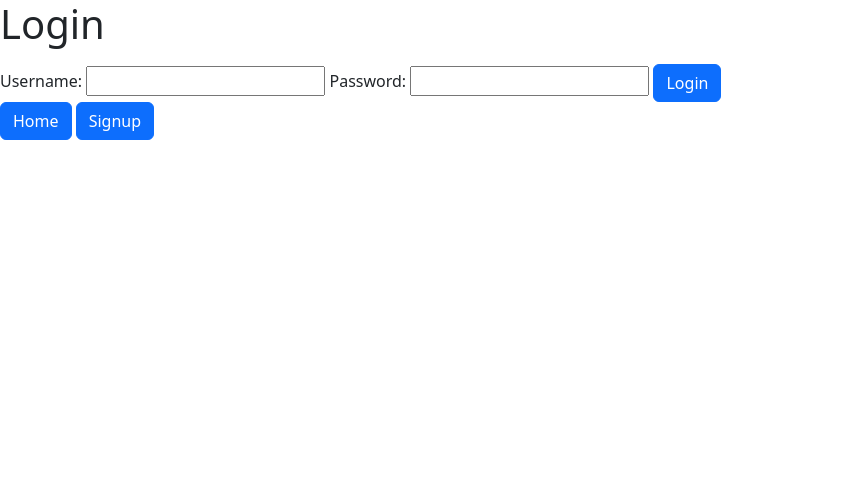
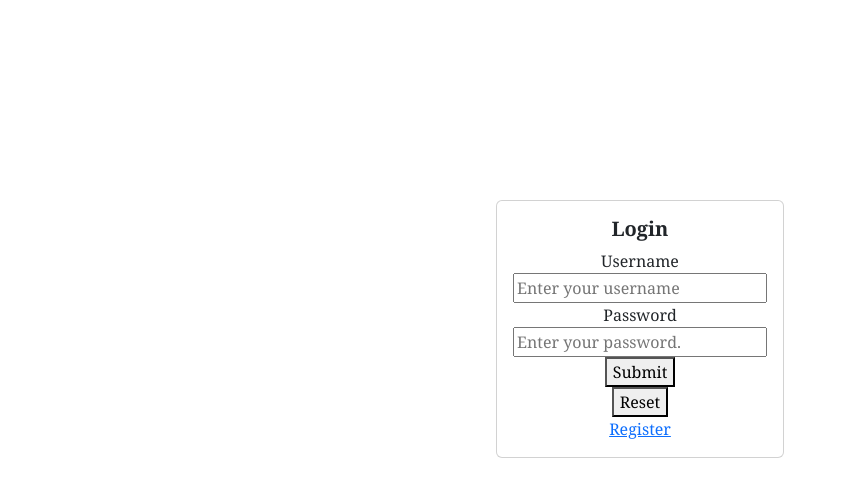
Before and after one commit to erica1i/GerLik-KnotS, a Flask app: template app/templates/login.html in a window 1280 px wide. Shown: the top 497 px of the page, without its empty margins (0-847 px from the left). Run offline with Flask 2, Linux system fonts and the light colour scheme; the template is opened without the code that fills it, so the values that code supplies are empty.

Commit message:
added some basic html/css styling

```diff
--- a/app/__init__.py
+++ b/app/__init__.py
@@ -29,30 +29,44 @@ class Budget(db.Model):
 def home():
     return render_template('home.html')
 
-@app.route('/login', methods=['GET', 'POST'])
-def login():
-    if request.method == 'POST':
-        user = User.query.filter_by(username=request.form['username']).first()
-        if user:
-            if user.password == request.form['password']:
-                session['username'] = request.form['username']
-                return redirect(url_for('dashboard'))
-            else:
-                return render_template('login.html', message='Invalid login credentials')
-        else:
-            return render_template('login.html', message='Invalid login credentials')
-    return render_template('login.html')
+@app.route("/login", methods =['GET', 'POST'])
+def authenticate():
+    user = request.form['username']
+    passw = request.form['password']
+    #print(db.valid_login(user, passw))
 
-@app.route('/signup', methods=['GET', 'POST'])
-def signup():
-    if request.method == 'POST':
-        if User.query.filter_by(username=request.form['username']).first():
-            return render_template('signup.html', message='Username already exists')
-        new_user = User(username=request.form['username'], password=request.form['password'])
-        db.session.add(new_user)
-        db.session.commit()
-        return redirect(url_for('login'))
-    return render_template('signup.html')
+    if db.valid_login(user, passw):
+        session['username'] = user
+        return render_template('home.html', msg = "successfully logged in")
+    else:
+        return render_template('login.html', msg="Login Failed")
+
+@app.route("/register", methods=['GET','POST'])
+def register_account():
+    if 'username' in session: #if someone tries to register while already logged in
+        return redirect(url_for('home'))
+
+    if request.method == 'GET':
+        return render_template('register.html')
+    user = request.form['newUser']
+    #user = request.form.get('newUser')
+    passw = request.form['newPass']
+    #passw = request.form.get('newPass')
+    passw2 = request.form['confirmPass']
+
+    if not passw == passw2: #checks if the password matches the confirmation password
+        return render_template("register.html", FAILMSG="Passwords don't match!")
+
+    if db.user_exists(user):
+        return render_template('register.html', FAILMSG="Username is in use!")
+    else:
+        db.add_user(user, passw)
+        return render_template('login.html', FAILMSG = "User registered!, Log in with your new credentials.")
+
+@app.route("/logout", methods=['GET', 'POST'])
+def log_out():
+    session.pop('username', None)
+    return redirect('/')
 
 @app.route('/dashboard')
 def dashboard():
@@ -61,14 +75,6 @@ def dashboard():
     else:
         return redirect(url_for('login'))
 
-@app.route('/logout')
-def logout():
-    # Remove the username from the session
-    session.pop('username', None)
-
-    # Redirect the user to the login page
-    return redirect(url_for('login'))
-
 # if __name__ == '__main__':
 #     db.create_all()
 #     app.run(debug=True)
--- /dev/null
+++ b/app/static/css/login.css
@@ -0,0 +1,13 @@
+body {
+    background-size: cover;
+    background-position: absolute;
+    overflow-y: hidden;
+    font-family: "Cambria";
+}
+
+.card {
+    margin: 0 auto; /* Added */
+    float: none; /* Added */
+    margin-bottom: 10px; /* Added */
+    margin-top: 200px;
+}
--- a/app/templates/login.html
+++ b/app/templates/login.html
@@ -1,20 +1,46 @@
-<!DOCTYPE html>
-<html>
-<head>
+<!doctype html>
+    <!-- stylesheet -->
+    <html class="no-js" lang="en">
+    <link href="https://cdn.jsdelivr.net/npm/bootstrap@5.2.3/dist/css/bootstrap.min.css" rel="stylesheet" integrity="sha384-rbsA2VBKQhggwzxH7pPCaAqO46MgnOM80zW1RWuH61DGLwZJEdK2Kadq2F9CUG65" crossorigin="anonymous">
+    <script src="https://cdn.jsdelivr.net/npm/bootstrap@5.2.3/dist/js/bootstrap.bundle.min.js" integrity="sha384-kenU1KFdBIe4zVF0s0G1M5b4hcpxyD9F7jL+jjXkk+Q2h455rYXK/7HAuoJl+0I4" crossorigin="anonymous"></script>
+    <link rel="stylesheet" type="text/css" href="../static/css/login.css"/>
     <title>Login</title>
-    <link href="https://cdn.jsdelivr.net/npm/bootstrap@5.3.0/dist/css/bootstrap.min.css" rel="stylesheet" integrity="sha384-9ndCyUaIbzAi2FUVXJi0CjmCapSmO7SnpJef0486qhLnuZ2cdeRhO02iuK6FUUVM" crossorigin="anonymous">
-</head>
-<body>
-    <h1>Login</h1>
-    <p style="color:rgb(255, 30, 30);">{{ message }}</p>
-    <form method="POST">
-        <label for="username">Username:</label>
-        <input type="text" id="username" name="username">
-        <label for="password">Password:</label>
-        <input type="password" id="password" name="password">
-        <input class="btn btn-primary" type="submit" value="Login">
-    </form>
-    <a class="btn btn-primary" href="/">Home</a>
-    <a class="btn btn-primary" href="/signup">Signup</a>
-</body>
+    </head>
+
+    <body>
+        <div class="card text-center mb-3" style="width: 18rem;">
+            <div class="card-body">
+              <h5 class="card-title"> <b> Login </b></h5>
+              <form action="/login" method="POST" class ="text-center">
+                <b>{{msg}}</b>
+                <div class="grid-x grid-padding-x">
+                    <div class="cell small-12">
+                        <label>Username
+                        <input type="username" id="inputuser" name="username" placeholder="Enter your username" aria-describedby="exampleHelpTextPassword" required >
+                        </label>
+                    </div>
+                    <div class="cell small-12">
+                        <label>Password
+                        <input type="password" id="inputpass" name="password" placeholder="Enter your password." aria-describedby="exampleHelpTextPassword" required >
+                        </label>
+                    </div>
+                </div>
+                <div class="grid-x grid-margin-x">
+                    <fieldset class="cell small-12">
+                        <button class="button" type="submit" value="Submit">Submit</button>
+                    </fieldset>
+                </form>
+                    <fieldset class="cell small-12">
+                        <button class="button" type="reset" value="Reset">Reset</button>
+                    </fieldset>
+                    <fieldset class="cell small-12">
+                        <a href="/register" class="button">Register</a>
+                    </fieldset>
+                </div>
+            </form>
+            </div>
+          </div>
+
+
+    </body>
 </html>
```
Also changed, not shown: app/static/css/register.css (added, +13 -0 lines), app/templates/register.html (added, +48 -0 lines), app/templates/signup.html (deleted, +0 -20 lines).
